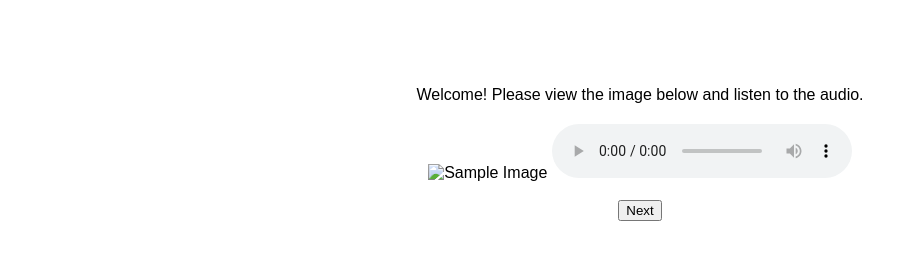
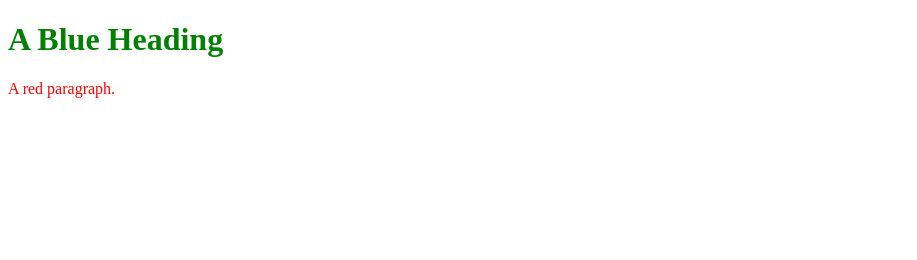
Before and after one commit to AlexanderRinkowski/TestWebsite, a plain HTML site: page index.html in a window 1280 px wide. Shown: the whole page, without its empty margins (0-917 px from the left). Drawn offline with Linux system fonts and the light colour scheme.

Commit message:
Update index.html

```diff
--- a/index.html
+++ b/index.html
@@ -1,44 +1,10 @@
 <!DOCTYPE html>
-<html lang="en">
-<head>
-    <meta charset="UTF-8">
-    <meta name="viewport" content="width=device-width, initial-scale=1.0">
-    <title>Image and Audio Viewer</title>
-    <style>
-        body {
-            font-family: Arial, sans-serif;
-            display: flex;
-            flex-direction: column;
-            align-items: center;
-            margin: 20px;
-        }
-        .container {
-            text-align: center;
-            margin-top: 50px;
-        }
-        .intro-text {
-            margin-bottom: 20px;
-        }
-    </style>
-</head>
+<html>
 <body>
-    <div class="container">
-        <div class="intro-text">
-            <p>Welcome! Please view the image below and listen to the audio.</p>
-        </div>
-        <img src="your-image.png" alt="Sample Image" width="300" height="200">
-        <audio controls>
-            <source src="audio.mp3" type="audio/mpeg">
-            Your browser does not support the audio element.
-        </audio>
-        <br><br>
-        <button onclick="nextPage()">Next</button>
-    </div>
 
-    <script>
-        function nextPage() {
-            alert('hello world');
-        }
-    </script>
+<h1 style="color:green;">A Blue Heading</h1>
+
+<p style="color:red;">A red paragraph.</p>
+
 </body>
 </html>
```
